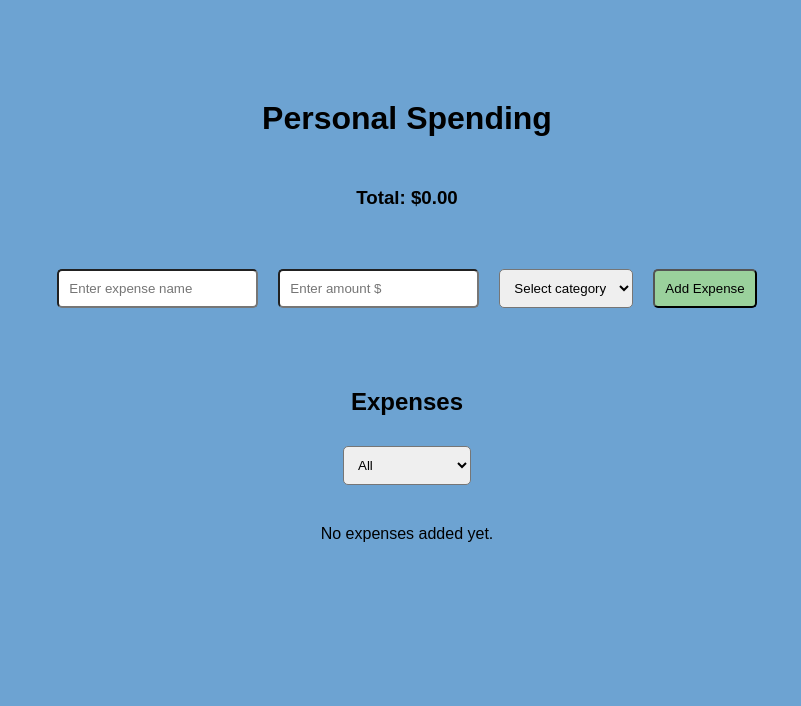
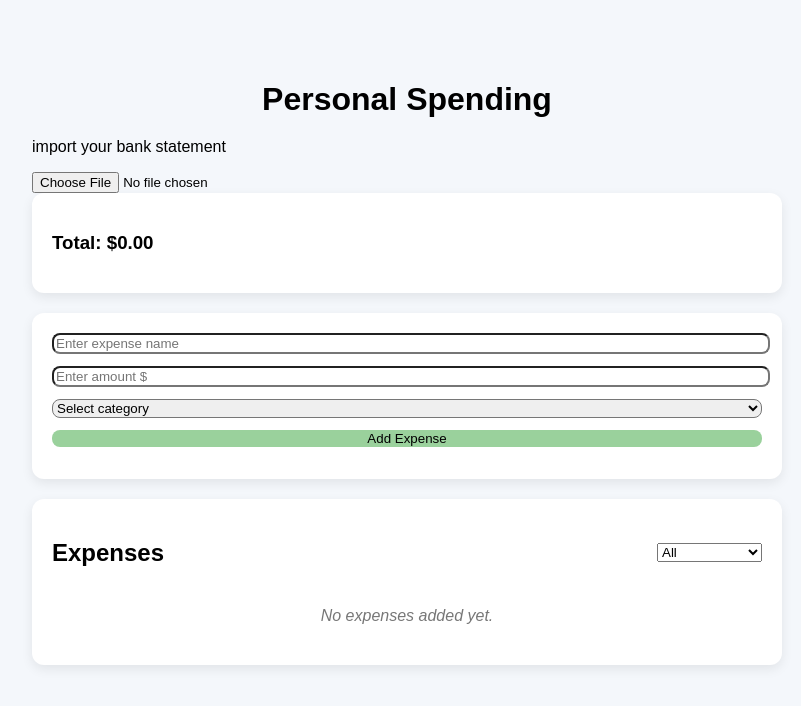
Before and after one commit to emilycorrea/personal-spending-app, a React (Vite) app: page / in a window 1280 px wide. Shown: the top 706 px of the page, without its empty margins (233-1034 px from the left). Built offline with nearby package versions, Linux system fonts and the light colour scheme.

Commit message:
added upload csv feature/ adjusted categories/ need to implement category name

```diff
--- a/package.json
+++ b/package.json
@@ -10,6 +10,7 @@
     "preview": "vite preview"
   },
   "dependencies": {
+    "papaparse": "^5.5.3",
     "react": "^19.2.4",
     "react-dom": "^19.2.4"
   },
--- a/src/App.jsx
+++ b/src/App.jsx
@@ -1,55 +1,71 @@
-import { useState, useEffect } from 'react'
+import { useState, useEffect } from "react";
+import Papa from "papaparse"; // for parsing csv files
+
+const CATEGORY_OPTIONS = [
+  "food",
+  "travel",
+  "shopping",
+  "personal",
+  "entertainment",
+  "bills & utilities",
+  "other",
+]; // can add to this later if we want more categories
 
 function App() {
   // array to store all expenses
   //the database for right now is just an array
   //also using local storage to save expenses when user refreshes page
   const [expenses, setExpenses] = useState(() => {
-    const saved = localStorage.getItem('expenses')
-    return saved ? JSON.parse(saved) : []
-  })
+    const saved = localStorage.getItem("expenses");
+    return saved ? JSON.parse(saved) : [];
+  });
 
   //inputs - Named/Amount/Category
-  const [expenseName, setExpenseName] = useState('')
-  const [expenseAmount, setExpenseAmount] = useState('')
-  const [category, setCategory] = useState('')
-  const total = expenses.reduce((acc, expense) => acc + expense.amount, 0)
+  const [expenseName, setExpenseName] = useState("");
+  const [expenseAmount, setExpenseAmount] = useState("");
+  const [category, setCategory] = useState("");
+  const total = expenses.reduce((acc, expense) => acc + expense.amount, 0);
 
   // error messages for an invalid input
-  const [error, setError] = useState('')
+  const [error, setError] = useState("");
   // filter for categories
-  const [filter, setFilter] = useState('all')
+  const [filter, setFilter] = useState("all");
+
+  const filteredExpenses =
+    filter === "all"
+      ? expenses
+      : expenses.filter((expense) => expense.category === filter);
 
   //save expenses to local storage
   useEffect(() => {
-    localStorage.setItem('expenses', JSON.stringify(expenses))
-  }, [expenses])
+    localStorage.setItem("expenses", JSON.stringify(expenses));
+  }, [expenses]);
 
   //run when user clicks "Add Expense"
   function submitExpense() {
     // convert amount: string → number
-    const numericAmount = Number(expenseAmount)
+    const numericAmount = Number(expenseAmount);
 
     // check if the name field is empty
     if (!expenseName.trim()) {
-      setError('Please enter an expense name.')
-      return // stop if invalid
+      setError("Please enter an expense name.");
+      return; // stop if invalid
     }
 
     //check if amount is a valid positive number
     if (isNaN(numericAmount) || numericAmount <= 0) {
-      setError('Please enter a valid positive number for the expense amount.')
-      return
+      setError("Please enter a valid positive number for the expense amount.");
+      return;
     }
 
     // check if category is selected
     if (!category) {
-      setError('Please select a category.')
-      return
+      setError("Please select a category.");
+      return;
     }
 
     // error is cleared if everything is valid
-    setError('')
+    setError("");
 
     // create a new expense object
     const newExpense = {
@@ -57,33 +73,118 @@ function App() {
       name: expenseName,
       amount: numericAmount,
       category: category,
-    }
+    };
 
     // add the new expense to the existing list
     // [...expenses] append newExpense to end of the array
-    setExpenses([...expenses, newExpense])
+    setExpenses([...expenses, newExpense]);
 
     // clear input fields after submission
-    setExpenseName('')
-    setExpenseAmount('')
-    setCategory('')
+    setExpenseName("");
+    setExpenseAmount("");
+    setCategory("");
+  }
+  //deletes singular expense based on the id that is passed in
+  function deleteExpense(id) {
+    // filter out with the matching id
+    const updatedExpenses = expenses.filter((expense) => expense.id !== id);
+    setExpenses(updatedExpenses);
   }
 
-  function deleteExpense(id) {
-    // filter out with the matching id
-    const updatedExpenses = expenses.filter(expense => expense.id !== id)
-    setExpenses(updatedExpenses)
+  //deletes all expenses when user clicks "Delete All"
+  function deleteAllExpenses() {
+    setExpenses([]);
+  }
+  // function to normalize category names from an imported CSV data
+  function normalizeCategory(rawCategory) {
+    const category = rawCategory?.toLowerCase();
+
+    if (!category) return "other";
+
+    if (
+      category.includes("food") ||
+      category.includes("dining") ||
+      category.includes("restaurant")
+    ) {
+      return "food";
+    }
+
+    if (
+      category.includes("transport") ||
+      category.includes("fuel") ||
+      category.includes("travel")
+    ) {
+      return "travel";
+    }
+
+    if (
+      category.includes("shop") ||
+      category.includes("shopping") ||
+      category.includes("retail")
+    ) {
+      return "shopping";
+    }
+
+    if (
+      category.includes("subscription") ||
+      category.includes("beauty") ||
+      category.includes("personal")
+    ) {
+      return "personal";
+    }
+    if (
+      category.includes("entertainment") ||
+      category.includes("leisure") ||
+      category.includes("movie") ||
+      category.includes("music") ||
+      category.includes("game")
+
+    ) {
+      return "entertainment";
+    }
+
+    if (
+      category.includes("utility") ||
+      category.includes("bill") ||
+      category.includes("rent")
+    ) {
+      return "bills & utilities";
+    }
+
+    return "other";
   }
 
-  const filteredExpenses =
-  filter === 'all'
-    ? expenses
-    : expenses.filter((expense) => expense.category === filter)
-    //if the filter is null give a message that says "No expenses in this category"
+  function handleFileUpload(event) {
+    const file = event.target.files[0];
+    if (!file) {
+      setError("No file selected. Please choose a CSV file.");
+      return;
+    }
+    Papa.parse(file, {
+      header: true, // uses first row as keys
+      skipEmptyLines: true, // ignores empty lines
+      complete: function (results) {
+        const rows = results.data;
+        const importedExpenses = rows
+          .filter((row) => Number(row["Debit Amount"]) > 0) // only expenses
+          .map((row, index) => ({
+            id: Date.now() + index, // guarantee unique id based on timestamp + index
+            name: row.Category || "Imported Expense",
+            amount: Number(row["Debit Amount"]),
+            category: normalizeCategory(row.Category),
+          }));
+        setExpenses((prev) => [...prev, ...importedExpenses]);
+      },
+    });
+  }
 
   return (
-  <div className="app">
+    <div className="app">
       <h1>Personal Spending</h1>
+      <div>
+        <p> import your bank statement</p>
+        <input type="file" accept=".csv" onChange={handleFileUpload} />
+      </div>
 
       <div className="summary-card">
         <h3>Total: ${total.toFixed(2)}</h3>
@@ -106,11 +207,11 @@ function App() {
 
         <select value={category} onChange={(e) => setCategory(e.target.value)}>
           <option value="">Select category</option>
-          <option value="food">Food</option>
-          <option value="transportation">Transportation</option>
-          <option value="entertainment">Entertainment</option>
-          <option value="utilities">Utilities</option>
-          <option value="other">Other</option>
+          {CATEGORY_OPTIONS.map((cat) => (
+            <option key={cat} value={cat}>
+              {cat.charAt(0).toUpperCase() + cat.slice(1)}
+            </option>
+          ))}
         </select>
 
         <button className="button" onClick={submitExpense}>
@@ -130,17 +231,25 @@ function App() {
             onChange={(e) => setFilter(e.target.value)}
           >
             <option value="all">All</option>
-            <option value="food">Food</option>
-            <option value="transportation">Transportation</option>
-            <option value="entertainment">Entertainment</option>
-            <option value="utilities">Utilities</option>
-            <option value="other">Other</option>
+            {CATEGORY_OPTIONS.map((cat) => (
+              <option key={cat} value={cat}>
+                {cat.charAt(0).toUpperCase() + cat.slice(1)}
+              </option>
+            ))}
           </select>
         </div>
-
+        <div>
+          {expenses.length > 0 && (
+          <button className="delete-all-button" onClick={deleteAllExpenses}>
+            Delete All
+          </button>
+          )}
+        </div>
         {filteredExpenses.length === 0 ? (
           <p className="empty-message">
-              {filter === 'all' ? 'No expenses added yet.' : 'No expenses in this category.'}
+            {filter === "all"
+              ? "No expenses added yet."
+              : "No expenses in this category."}
           </p>
         ) : (
           filteredExpenses.map((expense) => (
@@ -160,7 +269,7 @@ function App() {
         )}
       </div>
     </div>
-  )
+  );
 }
 
-export default App
+export default App;
--- a/src/index.css
+++ b/src/index.css
@@ -1,51 +1,100 @@
 body {
-  background-color: #6da3d2;
-  text-align: center;
-  margin: 10px;
+  background-color: #f4f7fb;
   font-family: Arial, sans-serif;
-  padding: 10px;
+  margin: 0;
 }
 
-* {
-  box-sizing: border-box;
-  padding: 10px;
-  border-radius: 5px;
-  margin: 10px;
+.app {
+  max-width: 750px;
+  margin: 40px auto;
+  padding: 20px;
+}
+
+h1 {
+  text-align: center;
+  margin-bottom: 20px;
+}
+
+.summary-card,
+.form-card,
+.expenses-card {
+  background: white;
+  border-radius: 12px;
+  padding: 20px;
+  margin-bottom: 20px;
+  box-shadow: 0 4px 12px rgba(0, 0, 0, 0.08);
+}
+
+.form-card input,
+.form-card select,
+.form-card button {
+  display: block;
+  width: 100%;
+  margin-bottom: 12px;
+  border-radius: 8px;
+}
+
+.expenses-header {
+  display: flex;
+  justify-content: space-between;
+  align-items: center;
+  margin-bottom: 16px;
+}
+
+.expense {
+  background-color: #f9fbff;
+  border-radius: 10px;
+  padding: 12px;
+  margin-bottom: 10px;
+  position: relative;
 }
 
 .button {
   background-color: #9ad19c;
-  color: rgb(0, 0, 0);
+  border: none;
   cursor: pointer;
 }
 
 .error {
   text-align: center;
-  padding: 10px;
-  width: 50%;
+  width: 70%;
   background-color: #f8d7da;
   color: rgb(216, 54, 54);
-  margin: 0 auto;
+  margin: 10px auto;
+  border-radius: 8px;
+  padding: 10px;
 }
 
 .delete-button {
-  margin-right: auto;
   opacity: 0;
   transition: opacity 0.2s ease;
   cursor: pointer;
   color: rgb(216, 54, 54);
-  background-color: #f8d7da;
-  font-size: 12px;
+  background: none;
+  border: none;
 }
+
 .expense:hover .delete-button {
   opacity: 1;
 }
 
-.expense {
-  background-color: #ffffff;
-  text-align: left;
-  font-weight: bold;
-  color: rgb(0, 0, 0);
-  width: 50%;
-  margin: 5px auto;
+.delete-all-button {
+  opacity: 0;
+  transition: opacity 0.2s ease;
+  cursor: pointer;
+  color: rgb(216, 54, 54);
+  background:#f8d7da;
+  padding: 10px;
+  border-radius: 8px;
+  border: none;
 }
+.expenses-card:hover .delete-all-button {
+  opacity: 1;
+}
+
+.empty-message {
+  text-align: center;
+  color: #777;
+  margin: 20px 0;
+  font-style: italic;
+}
```
Also changed, not shown: 1 other file (tests, documents, lock files or other folders).
